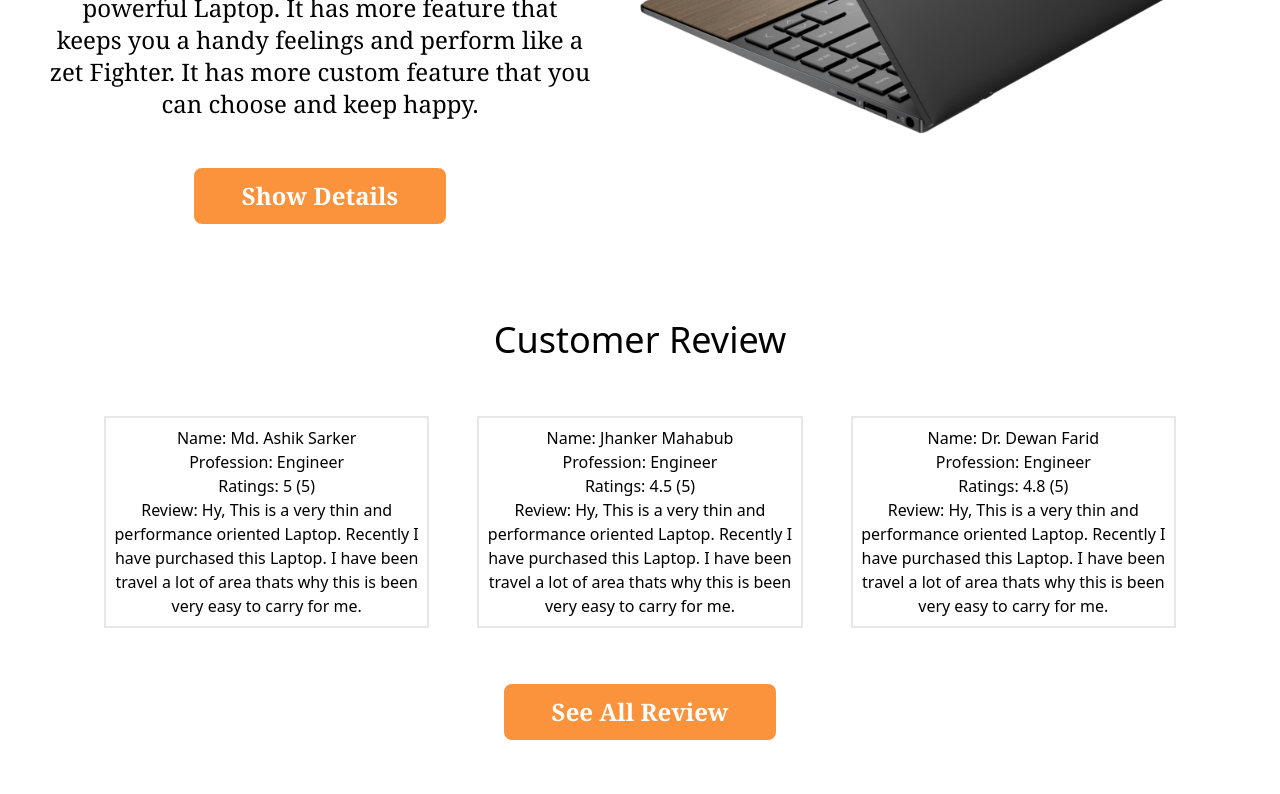
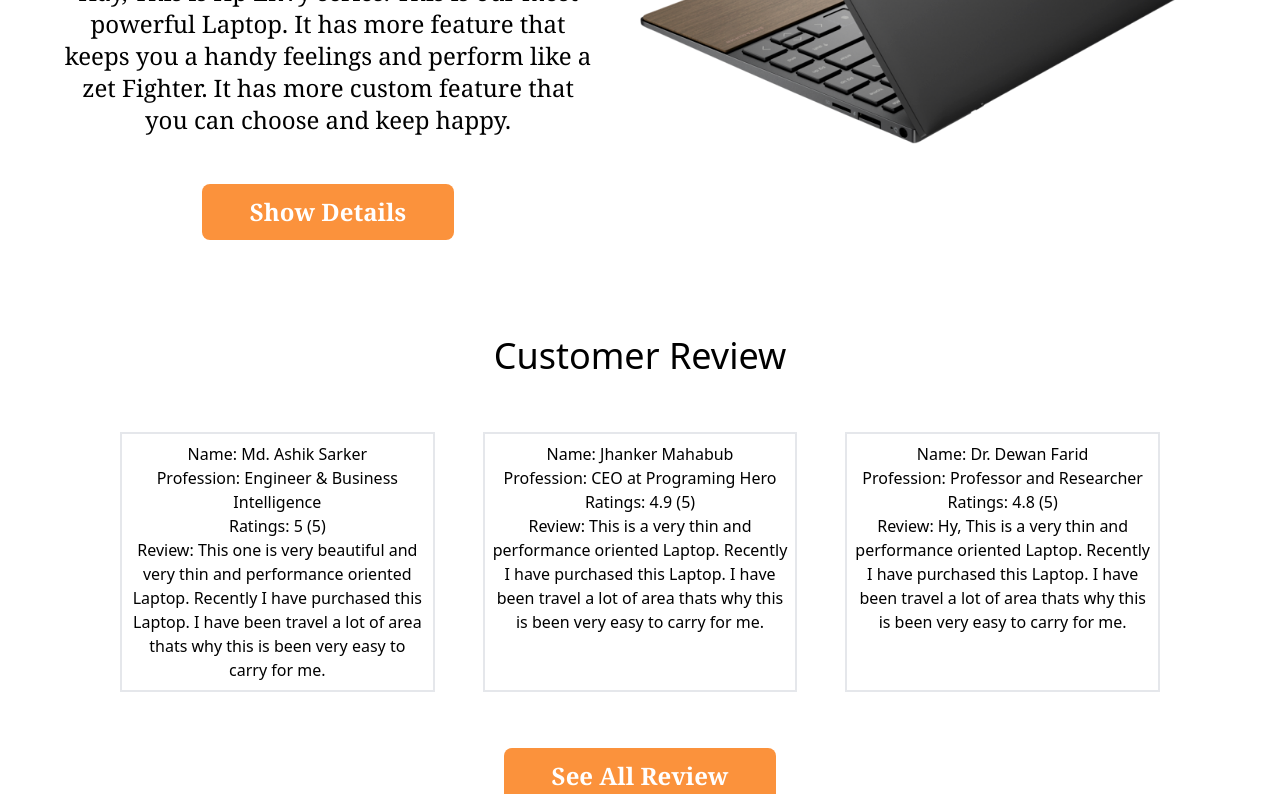
Before and after one commit to Ashik-Sarker/Product-Analysis, a React (Create React App) app: page / in a window 1280 px wide. Shown: the part 564-1358 px from the top of the page. Built offline with nearby package versions, Linux system fonts and the light colour scheme.

Commit message:
about section

```diff
--- a/public/data.json
+++ b/public/data.json
@@ -2,57 +2,57 @@
         {
             "id": 11,
             "name": "Md. Ashik Sarker",
-            "profession": "Engineer",
+            "profession": "Engineer & Business Intelligence",
             "ratings":"5",
-            "review": "Hy, This is a very thin and performance oriented Laptop. Recently I have purchased this Laptop. I have been travel a lot of area thats why this is been very easy to carry for me."
+            "review": "This one is very beautiful and very thin and performance oriented Laptop. Recently I have purchased this Laptop. I have been travel a lot of area thats why this is been very easy to carry for me."
         },
         {
             "id": 12,
             "name": "Jhanker Mahabub",
-            "profession": "Engineer",
-            "ratings":"4.5",
-            "review": "Hy, This is a very thin and performance oriented Laptop. Recently I have purchased this Laptop. I have been travel a lot of area thats why this is been very easy to carry for me."
+            "profession": "CEO at Programing Hero",
+            "ratings":"4.9",
+            "review": "This is a very thin and performance oriented Laptop. Recently I have purchased this Laptop. I have been travel a lot of area thats why this is been very easy to carry for me."
         },
         {
             "id": 13,
             "name": "Dr. Dewan Farid",
-            "profession": "Engineer",
+            "profession": "Professor and Researcher",
             "ratings":"4.8",
             "review": "Hy, This is a very thin and performance oriented Laptop. Recently I have purchased this Laptop. I have been travel a lot of area thats why this is been very easy to carry for me."
         },
         {
             "id": 14,
             "name": "Shawkkhar Shatabdo",
-            "profession": "Engineer",
+            "profession": "Professor and Researcher",
             "ratings":"4.7",
-            "review": "Hy, This is a very thin and performance oriented Laptop. Recently I have purchased this Laptop. I have been travel a lot of area thats why this is been very easy to carry for me."
+            "review": "This one is very beautiful and very thin and performance oriented Laptop. Recently I have purchased this Laptop. I have been travel a lot of area thats why this is been very easy to carry for me."
         },
         {
             "id": 15,
             "name": "Salekul Islam",
-            "profession": "Engineer",
+            "profession": "Head of Cse dept. UIU",
             "ratings":"5",
-            "review": "Hy, This is a very thin and performance oriented Laptop. Recently I have purchased this Laptop. I have been travel a lot of area thats why this is been very easy to carry for me."
+            "review": "This is a very thin and performance oriented Laptop. Recently I have purchased this Laptop. I have been travel a lot of area thats why this is been very easy to carry for me."
         },
         {
             "id": 16,
-            "name": "Professor. Dr. Karim",
-            "profession": "Engineer",
+            "name": "Dr. Karim",
+            "profession": "Professor",
             "ratings":"4.2",
             "review": "Hy, This is a very thin and performance oriented Laptop. Recently I have purchased this Laptop. I have been travel a lot of area thats why this is been very easy to carry for me."
         },
         {
             "id": 17,
             "name": "Kunal ahamed",
-            "profession": "Engineer",
+            "profession": "Software developer",
             "ratings":"4.5",
-            "review": "Hy, This is a very thin and performance oriented Laptop. Recently I have purchased this Laptop. I have been travel a lot of area thats why this is been very easy to carry for me."
+            "review": "This one is very beautiful and very thin and performance oriented Laptop. Recently I have purchased this Laptop. I have been travel a lot of area thats why this is been very easy to carry for me."
         },
         {
             "id": 18,
             "name": "Shafat Ahamed",
-            "profession": "Engineer",
+            "profession": "Product Engineer",
             "ratings":"4.9",
-            "review": "Hy, This is a very thin and performance oriented Laptop. Recently I have purchased this Laptop. I have been travel a lot of area thats why this is been very easy to carry for me."
+            "review": "This is a very thin and performance oriented Laptop. Recently I have purchased this Laptop. I have been travel a lot of area thats why this is been very easy to carry for me."
         }
     ]
--- a/src/App.js
+++ b/src/App.js
@@ -11,7 +11,7 @@ import Footer from './components/Footer/Footer';
 
 function App() {
   return (
-    <div>
+    <div className='m-4'>
       <Header></Header>
       <Routes>
         <Route path='/' element={<Home></Home>}></Route>
--- a/src/components/About/About.js
+++ b/src/components/About/About.js
@@ -2,8 +2,11 @@ import React from 'react';
 
 const About = () => {
     return (
-        <div>
-            <h1>This is about us components</h1>
+        <div className='m-12 p-4 border text-center' >
+            <h1 className='text-green-700 text-4xl py-12 pb-24'>We are main dealer of Hp Bangladesh.</h1>
+            <img className='m-auto w-2/3 md:w-1/5 mb-24' src="images/envey.png" alt="" />
+            <h1 className='text-2xl'>Feel Free to Contact Us.</h1>
+            <p className='text-2xl text-orange-700'>email us: ashiksarker89@gmail.com</p>
         </div>
     );
 };
--- a/src/components/Dashboard/Dashboard.js
+++ b/src/components/Dashboard/Dashboard.js
@@ -12,9 +12,9 @@ const Dashboard = () => {
     }, [])
 
     return (
-        <div className='md:border md:m-24 md:p-16 bg-slate-100 m-12 grid md:grid-cols-2 grid-cols-1 gap-12 justify-center items-center'>
+        <div className='md:border md:m-24 md:p-16 bg-slate-100 grid md:grid-cols-2 grid-cols-1 gap-12 justify-center items-center'>
             <div className='mt-24'>
-                <LineChart width={400} height={300} data={chartData} margin={{ top: 5, right: 20, bottom: 5, left: 0 }}>
+                <LineChart width={380} height={300} data={chartData} margin={{ top: 5, right: 20, bottom: 5, left: 0 }}>
                     <Line type="monotone" dataKey="sell" stroke="#8884d8" />
                     <CartesianGrid stroke="#ccc" strokeDasharray="5 5" />
                     <XAxis dataKey="month" />
@@ -24,7 +24,7 @@ const Dashboard = () => {
             </div>
 
             <div className='mt-24'>
-                <AreaChart width={400} height={300} data={chartData}
+                <AreaChart width={380} height={300} data={chartData}
                     margin={{ top: 10, right: 30, left: 0, bottom: 0 }}>
                     <defs>
                         <linearGradient id="colorUv" x1="0" y1="0" x2="0" y2="1">
--- a/src/components/ErrorPage/ErrorPage.js
+++ b/src/components/ErrorPage/ErrorPage.js
@@ -6,11 +6,8 @@ const ErrorPage = () => {
     <section className='px-4 py-32 mx-auto max-w-7xl'>
       <div className='grid items-center w-full grid-cols-1 gap-10 mx-auto md:w-4/5 lg:grid-cols-2'>
         <div>
-          <p className='mb-2 text-xs font-semibold text-gray-500'>
-            Error 404
-          </p>
           <h1 className='mb-4 text-2xl font-extrabold text-left text-gray-900 md:text-4xl'>
-            Oops! The page you're looking for isn't here.
+            The page you're looking for isn't here.
           </h1>
           <p className='mb-5 text-left text-gray-800 md:text-xl'>
             You might have the wrong address, or the page may have moved.
@@ -20,9 +17,6 @@ const ErrorPage = () => {
             Back to homepage
             </button>
           </Link>
-          <button className='w-full mb-2 py-2 px-3 text-white mt-3 mx-2 bg-orange-500 rounded sm:w-auto sm:mb-0'>
-            Contact us
-          </button>
         </div>
         <div>
           <div className='w-full h-full bg-gray-200 rounded-lg'>
--- a/src/components/Header/Header.js
+++ b/src/components/Header/Header.js
@@ -2,7 +2,7 @@ import { Link } from 'react-router-dom';
 
 const Header = () => {
     return (
-        <div className='h-20 flex items-center justify-center gap-4 md:gap-4 md:text-xl text-lg bg-slate-100'>
+        <div className='h-20 flex items-center justify-center gap-2 md:gap-4 md:text-xl  bg-slate-100'>
             <Link className='px-2 md:px-4 py-1 my-4 bg-orange-500 text-white rounded' to={"/home"}>Home</Link>
             <Link className='px-2 md:px-4 py-1 my-4 bg-orange-500 text-white rounded' to={"/reviews"}>Reviews</Link>
             <Link className='px-2 md:px-4 py-1 my-4 bg-orange-500 text-white rounded' to={"/dashboard"}>Dashboard</Link>
```
